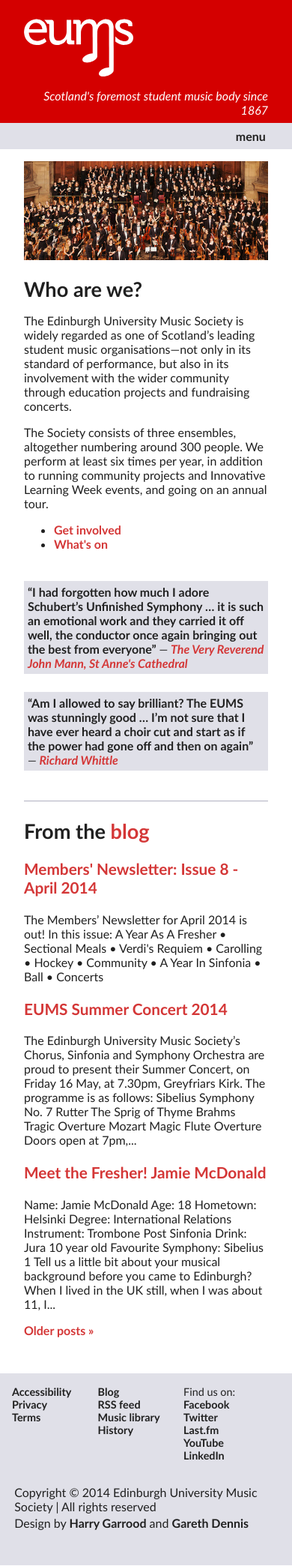
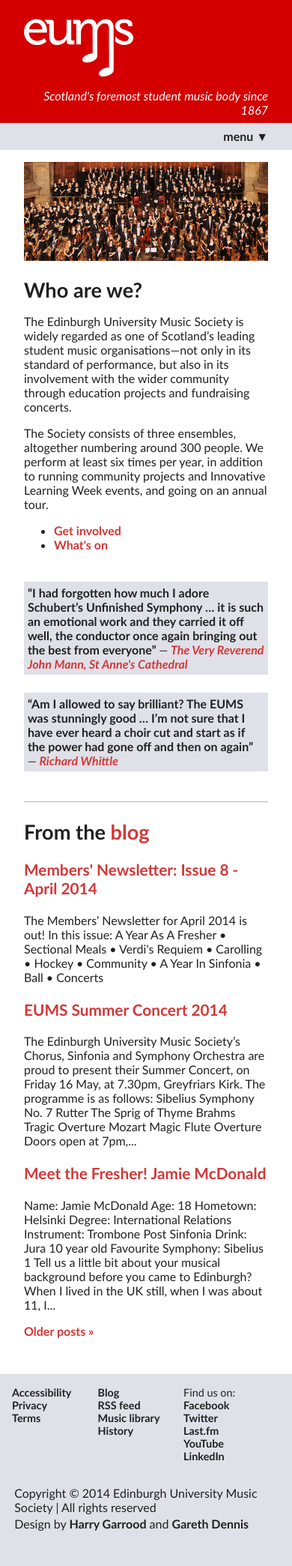
Before and after one commit to eums/website, a Jekyll site: the page built from index.markdown, in a window 390 px wide. Shown: the whole page at 75% size. Built offline with Jekyll 4.4.1, drawn with Linux system fonts in a browser that asks for light colours.

Commit message:
unicode icons ftw

```diff
--- a/_includes/navigation.html
+++ b/_includes/navigation.html
@@ -1,6 +1,7 @@
 <input type="checkbox" id="toggle">
 <nav role="navigation">
-  <label for="toggle" class="toggle">menu <i class="fa fa-bars"></i></label>
+  <label for="toggle" class="toggle" data-open="menu &#x25B2;" data-close="menu
+      &#x25BC;"></label>
   <ul class="container menu">
     {% for item in site.data.nav_items %}
       <li><a href="{{ item.href }}">{{ item.name }}</a></li>
--- a/_sass/_responsive.scss
+++ b/_sass/_responsive.scss
@@ -44,10 +44,25 @@
         -webkit-touch-callout: none;
         -webkit-user-select: none;
         user-select: none;
+
+        &:after {
+            content: attr(data-close)
+        }
+    }
+
+    .toggle:after{
     }
 
     .toggle { display: block; }
-    #toggle:checked + nav .menu { display: block; opacity: 1;}
+    #toggle:checked + nav .menu {
+        display: block;
+        opacity: 1;
+
+    }
+
+    #toggle:checked + nav .toggle:after {
+        content: attr(data-open)
+    }
 }
 
 @media only screen and (min-width: 33em) {
```
